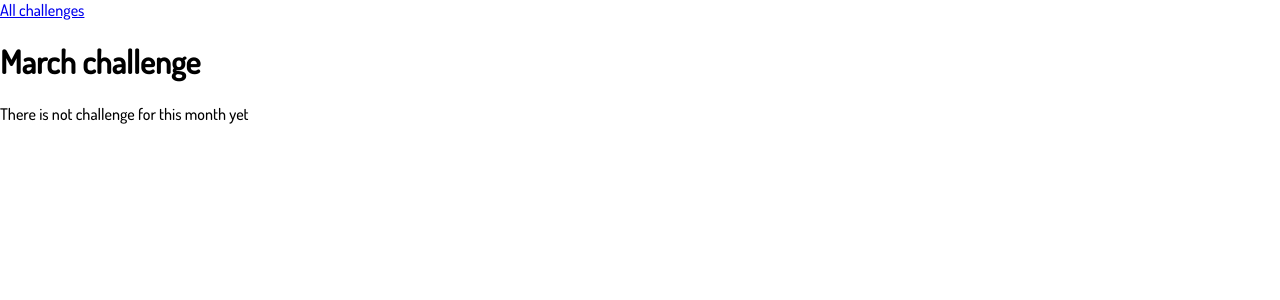
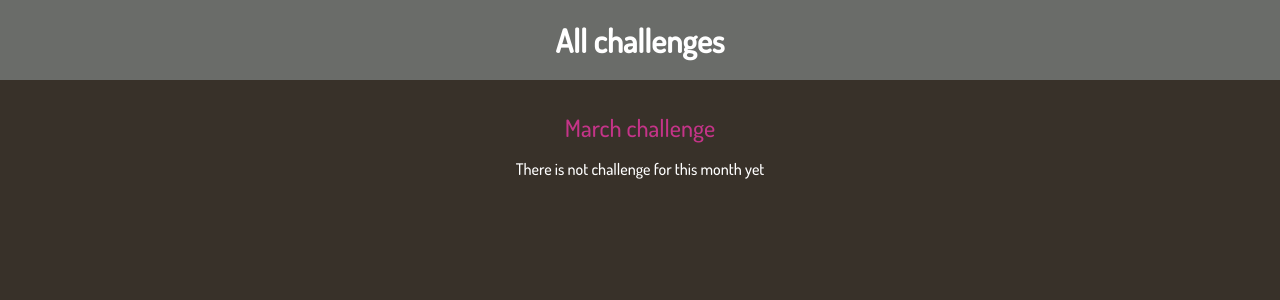
Before and after one commit to nikioioio/django_fransmuller, a Django app: page /challenges/march in a window 1280 px wide. Shown: the top 300 px of the page. Run offline with Django 3.2, Linux system fonts and the light colour scheme.

Commit message:
одиннадцатое  сохранение .css styles apply

```diff
--- /dev/null
+++ b/challenges/static/challenges/challenge.css
@@ -0,0 +1,22 @@
+h1,h2{
+    font-weight: bold;
+    text-align: center;
+    color: white;
+}
+
+h1{
+    font-size: 1.5rem;
+    margin: 2rem 0 1rem 0;
+    font-weight: normal;
+    color: #c43488;
+}
+
+h2{
+    font-size: 3rem;
+    font-weight: bold;
+}
+
+.fallback{
+    text-align: center;
+    color: white;
+}
--- /dev/null
+++ b/challenges/static/challenges/includes/header.css
@@ -0,0 +1,24 @@
+header{
+    width: 100%;
+    height: 5rem;
+    background-color: #6a6c69;
+}
+
+header nav{
+    width: 100%;
+    height: 100%;
+    display: flex;
+    justify-content: center;
+    align-items: center;
+}
+
+header nav a{
+    text-decoration: None;
+    color: white;
+    font-size: 2rem;
+    font-weight: bold;
+}
+
+header nav a:hover{
+    color: #e96c5c;
+}
--- a/challenges/templates/challenges/challenge.html
+++ b/challenges/templates/challenges/challenge.html
@@ -1,8 +1,17 @@
 {% extends "base.html" %}
+{% load static %}
+
+
+{% block css_files %}
+    <link rel="stylesheet" href="{% static "challenges/challenge.css" %}">
+    <link rel="stylesheet" href="{% static "challenges/includes/header.css" %}">
+{% endblock %}
 
 {% block page_titile %}
     {{month_name|title}} challenge
 {% endblock %}
+
+
 
 {% block content %}
 
@@ -12,7 +21,7 @@
     {% if text is not None %}
         <h2>{{ text }}</h2>
     {% else %}
-        <p>There is not challenge for this month yet</p>
+        <p class="fallback">There is not challenge for this month yet</p>
     {% endif %}
 
 {% endblock %}
--- a/challenges/templates/challenges/includes/header.html
+++ b/challenges/templates/challenges/includes/header.html
@@ -1,6 +1,6 @@
+
 <header>
     <nav>
         <a href="{% url "index" %}">All challenges</a>
     </nav>
-
 </header>
--- a/challenges/templates/challenges/index.html
+++ b/challenges/templates/challenges/index.html
@@ -3,6 +3,7 @@
 
 {% block css_files %}
     <link rel="stylesheet" href="{% static "challenges/challenges.css" %}">
+    <link rel="stylesheet" href="{% static "challenges/includes/header.css" %}">
 {% endblock %}
 
 
@@ -11,6 +12,7 @@ All challenges
 {% endblock %}
 
 {% block content %}
+    {% include "challenges/includes/header.html" %}
     <ul>
         {% for month in months %}
             <li><a href="{% url "month_challenge" month %}">{{ month|title }}</a></li>
--- a/static/style.css
+++ b/static/style.css
@@ -7,4 +7,5 @@ html {
 
 body{
     margin: 0;
+    background-color: #383129;
 }
```
Also changed, not shown: challenges/static/challenges/challenges.css (+35 -0 lines).
